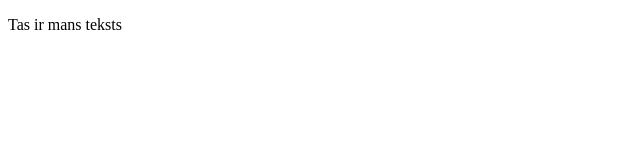
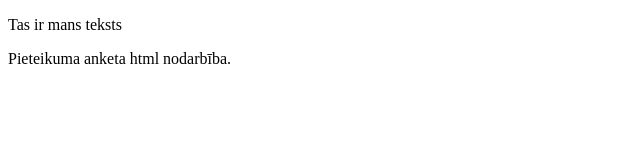
Before and after one commit to ingus11/pirmais-darbs, a plain HTML site: page pirmalapa.html in a window 1280 px wide. Shown: the whole page, without its empty margins (0-640 px from the left). Drawn offline with Linux system fonts and the light colour scheme.

Commit message:
Update pirmalapa.html

```diff
--- a/pirmalapa.html
+++ b/pirmalapa.html
@@ -10,3 +10,6 @@
     <p>Tas ir mans teksts</p>
 </body>
 </html>
+<div>
+    <hi>Pieteikuma anketa html nodarbība.</hi>
+    <img src=
```
